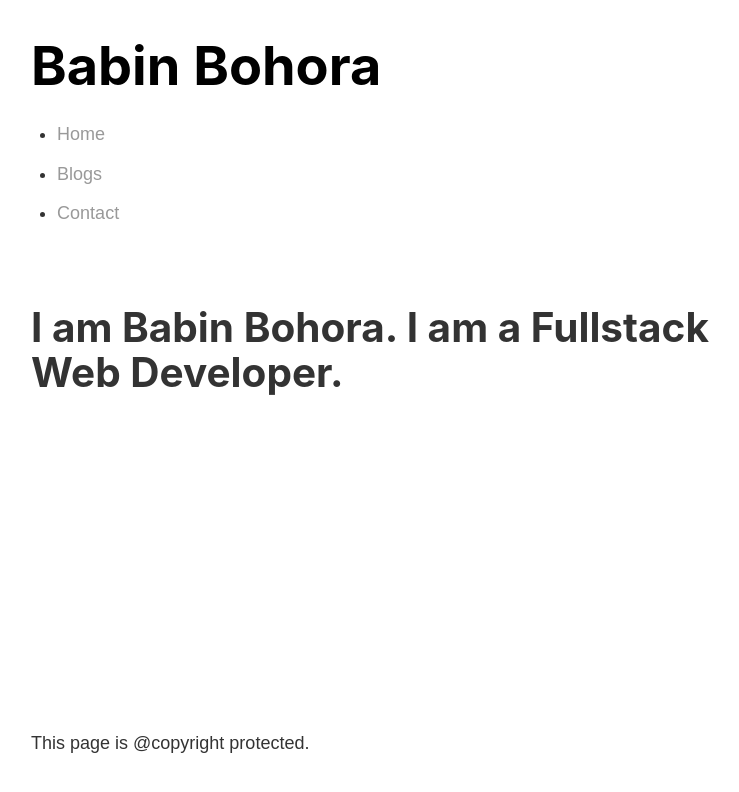
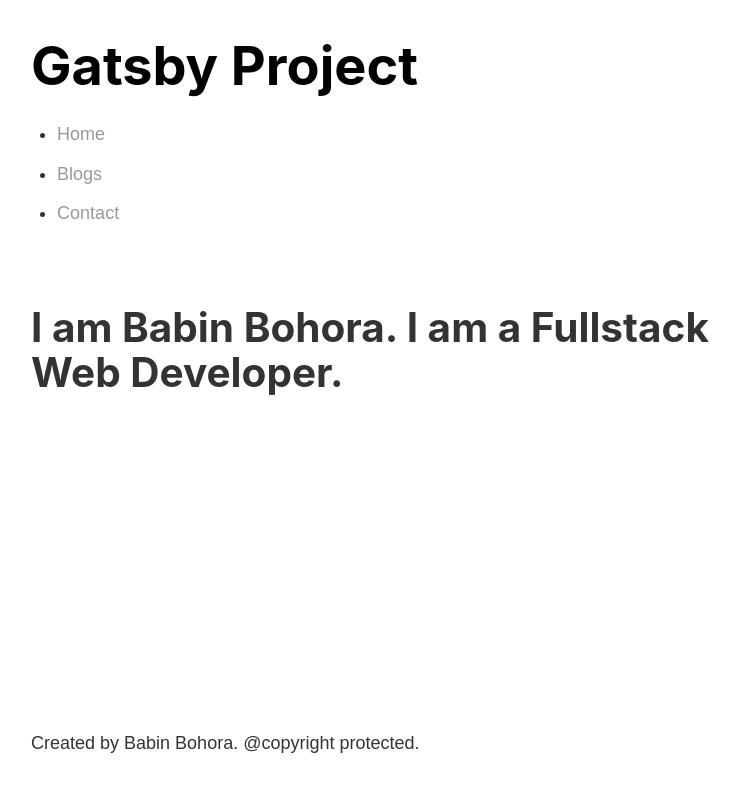
Before and after one commit to nibab-boo/Gatsby-site, a Gatsby site: page / in a window 1280 px wide. Shown: the whole page, without its empty margins (252-991 px from the left). Built offline with nearby package versions, Linux system fonts and the light colour scheme; Gatsby itself is replaced by a stand-in of ours.

Commit message:
metadata set, graphql done for header and footer. Plugin setup done

```diff
--- a/gatsby-config.js
+++ b/gatsby-config.js
@@ -6,7 +6,18 @@
 
 module.exports = {
   /* Your site config here */
+  siteMetadata: {
+    title: "Gatsby Project",
+    author: "Babin Bohora",
+  },
   plugins: [
-    'gatsby-plugin-sass'
+    'gatsby-plugin-sass',
+    {
+      resolve: `gatsby-source-filesystem`,
+      options: {
+        name: `posts`,
+        path: `${__dirname}/src/posts/`,
+      },
+    },
   ],
 }
--- a/src/components/footer.js
+++ b/src/components/footer.js
@@ -1,10 +1,23 @@
 import React from "react"
 
+import { graphql, useStaticQuery } from "gatsby";
+
 const Footer = () => {
+  const data = useStaticQuery(graphql`
+    query{
+      site {
+        siteMetadata {
+          author
+        }
+      }
+    }
+  `)
+
+
   return (
     <div>
       <p>
-        This page is @copyright protected.
+        Created by { data.site.siteMetadata.author }. @copyright protected.
       </p>
     </div>
   )
--- a/src/components/header.js
+++ b/src/components/header.js
@@ -1,14 +1,30 @@
 import React from "react";
 
-import { Link } from "gatsby";
+import { Link, graphql, useStaticQuery } from "gatsby";
 
 // import "./../styles/header.module.scss";
 import * as headerStyles from './../styles/header.module.scss';
 
 const Header = () => {
+
+  // using graphql for fetching metadata.
+  const data = useStaticQuery(graphql`
+    query {
+      site {
+        siteMetadata {
+          title
+        }
+      }
+    }
+  `);
+
+
+
   return (
     <div className={ headerStyles.header }>
-      <h3 className={ headerStyles.title }>Babin Bohora</h3>
+      <h3 className={ headerStyles.title }>
+        { data.site.siteMetadata.title }
+      </h3>
       <ul className={ headerStyles.navList}>
         <li>
           <Link className={ headerStyles.link } activeClassName={ headerStyles.activeLink }  to="/">Home</Link>
```
